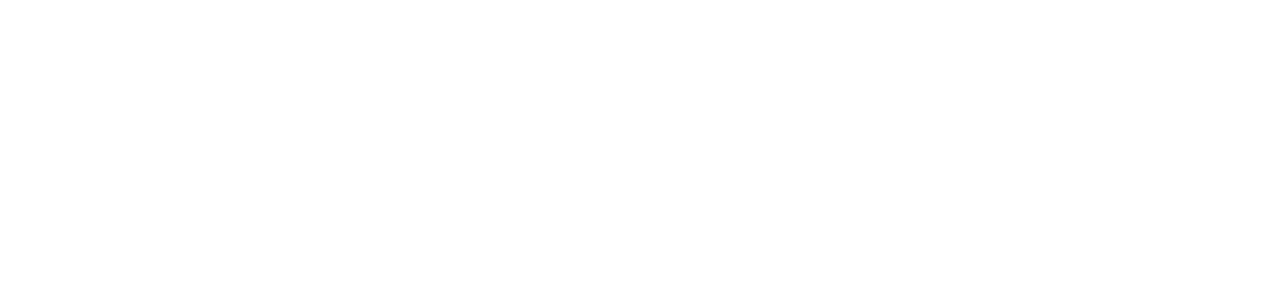
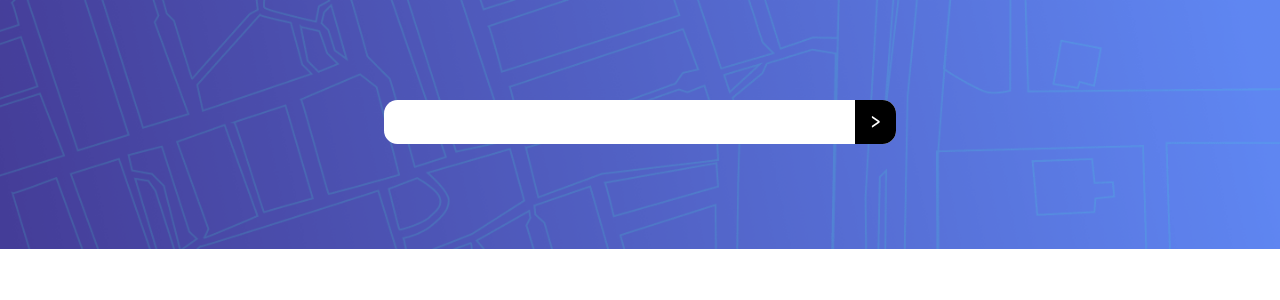
Before and after one commit to PrivDDOS/Angular-IP-tracker, an Angular app: page / in a window 1280 px wide. Shown: the top 300 px of the page. Built offline with nearby package versions, Linux system fonts and the light colour scheme.

Commit message:
creating the input

```diff
--- a/src/app/app.html
+++ b/src/app/app.html
@@ -6,14 +6,26 @@
 <!-- * * * * * * * * * Delete the template below * * * * * * * * * -->
 <!-- * * * * * * * to get started with your project! * * * * * * * -->
 <!-- * * * * * * * * * * * * * * * * * * * * * * * * * * * * * * * -->
+<!-- @if (location$ | async; as user) {
+  <p>{{ user.ip }}</p>
+  <p>{{ user.location.country }}</p>
+  <p>{{ user.location.region }}</p>
+  <p>{{ user.location.timezone }}</p>
+} -->
 
-<main>
-  <!-- @if (location$ | async; as user) {
-    <p>{{ user.ip }}</p>
-    <p>{{ user.location.country }}</p>
-    <p>{{ user.location.region }}</p>
-    <p>{{ user.location.timezone }}</p>
-  } -->
+<main class="relative w-full min-h-screen flex flex-col">
+
+  <img src="./images/pattern-bg-desktop.png" alt="background image" class="absolute w-full">
+
+  <div class="relative z-10 w-[40%] h-auto flex items-center mx-auto bg-white top-[100px] rounded-xl">
+    <input
+    class="w-full h-[44px] focus:outline-none ps-4" type="text"
+    oninput="this.value = this.value.replace(/[^0-9.]/g, '');"
+    >
+    <button class="w-10 h-[44px] text-white bg-black rounded-r-xl cursor-pointer"> > </button>
+  </div>
+
+
 </main>
 
 <!-- * * * * * * * * * * * * * * * * * * * * * * * * * * * * * * * * -->
```
